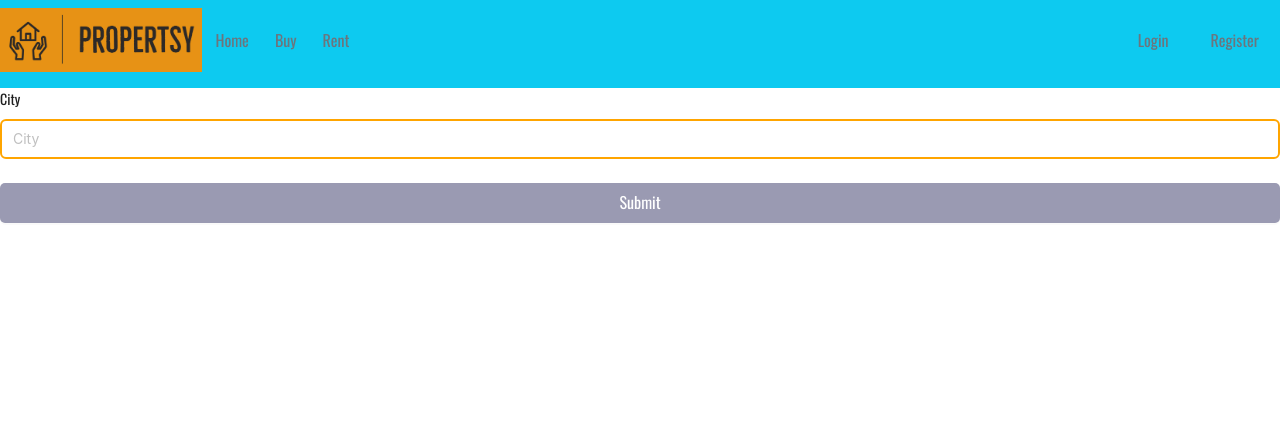
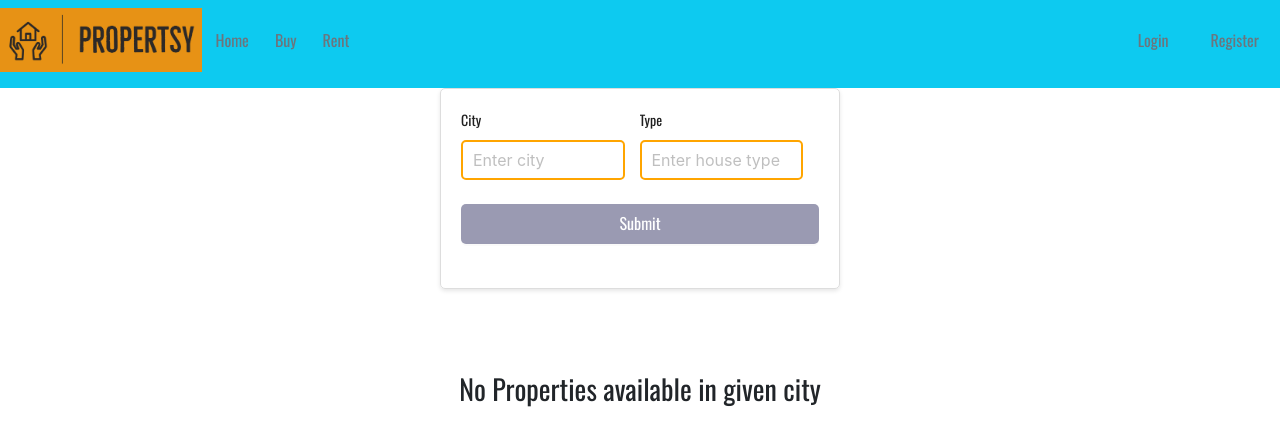
Before and after one commit to akshaykoganur/Propertsy, a React (Create React App) app in the folder frontend/: page /buy in a window 1280 px wide. Shown: the top 446 px of the page. Built offline with nearby package versions, Linux system fonts and the light colour scheme.

Commit message:
buy modifications

```diff
--- a/frontend/src/index.css
+++ b/frontend/src/index.css
@@ -270,3 +270,12 @@ input:focus{
     margin-bottom: 16px;
   }
 }
+
+.input-group {
+  display: flex;
+}
+
+.input-item {
+  flex: 1;
+  margin-right: 16px; /* Add some space between the items */
+}
--- a/frontend/src/pages/Buy.js
+++ b/frontend/src/pages/Buy.js
@@ -1,13 +1,13 @@
 
 import React, { useState } from 'react';
 import { Form, Input, Button } from 'antd';
-//import books2 from "./images/books2.jpg";
 import "../index.css";
 import BuyCard from "./BuyCard";
 
 function Buy() {
   const [dat, setMyArray] = useState([]);
   const [city, setCity] = useState('');
+  const [type, setType] = useState('');
   //const clicked = async (e) => {
   //console.log('Hi');
   //}
@@ -20,7 +20,8 @@ function Buy() {
           "Content-Type": "application/json"
         },
         body: JSON.stringify({
-          city
+          city,
+          type
         })
       });
       let data = await res.json();
@@ -31,9 +32,20 @@ function Buy() {
     }
   }
 
+  function capitalizeFirstLetter(str) {
+    return str.charAt(0).toUpperCase() + str.slice(1);
+  }
+
+  const typeChanged = async(e) => {
+    let houseType = e.target.value;
+    setType(houseType);
+  }
+
   const changed = async (e) => {
     let value = e.target.value;
-    setCity(value);
+    let value1 = value.toLowerCase();
+    let value2 = capitalizeFirstLetter(value1);
+    setCity(value2);
   }
 
   return (
@@ -54,28 +66,50 @@ function Buy() {
         )}
       </div> */}
 
-                <Form method="POST" layout='vertical' onFinish={submitData}>
+      {/*<Form method="POST" layout='vertical' onFinish={submitData}>
                     <Form.Item label='City' >
                         <Input name='city' placeholder='City' value={city} onChange={changed} />
                     </Form.Item>
-                    <Button className='primary-button mt-2 mb-2' htmlType='submit'>Submit</Button>
-                </Form>
+    <Button className='primary-button mt-2 mb-2' htmlType='submit'>Submit</Button>
+
+    </Form>*/}
+
+      <Form method="POST" layout='vertical' onFinish={submitData} className="custom-form">
+        <div className="input-group">
+          <Form.Item label='City' className="input-item">
+            <Input name='city' placeholder='Enter city' value={city} onChange={changed} className="input-field" />
+          </Form.Item>
+          <Form.Item label='Type' className="input-item">
+            <Input name='type' placeholder='Enter house type' value={type} onChange={typeChanged} className="input-field" />
+          </Form.Item>
+        </div>
+        <Form.Item>
+          <Button className='primary-button' htmlType='submit'>
+            Submit
+          </Button>
+        </Form.Item>
+      </Form>
 
 
 
-      <div className="container buy mb-3 fs-3 d-flex flex-wrap">
-        {dat !== [] ? (
-          dat.map((data, idx) => {
-            return (
-              <div key={idx} className="col-12 col-md-6 col-lg-3 mx-5">
-                <BuyCard buyProperties={data} />
-              </div>
-            );
-          })
+
+
+
+      <div className="container buy mb-3 fs-3 d-flex flex-wrap justify-content-center">
+        {dat.length > 0 ? (
+          dat.map((data, idx) => (
+            <div key={idx} className="col-12 col-md-6 col-lg-4 col-xl-3 mb-4 d-flex justify-content-center">
+              <BuyCard buyProperties={data} />
+            </div>
+          ))
         ) : (
-          <div>**</div>
+          <div className="d-flex justify-content-center align-items-center" style={{ minHeight: '200px' }}>
+            No Properties available in given city
+          </div>
         )}
       </div>
+
+
 
     </>
   );
```
Also changed, not shown: 1 other file (tests, documents, lock files or other folders).
